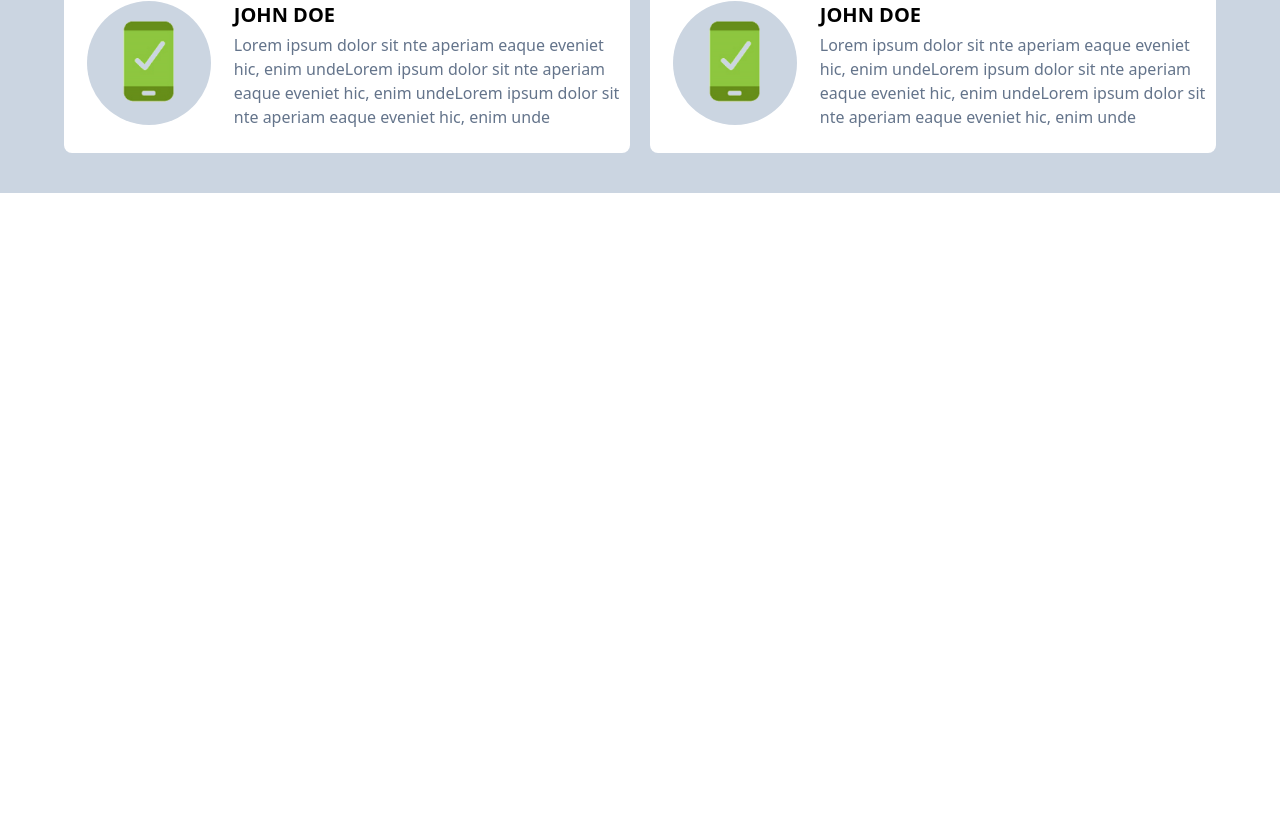
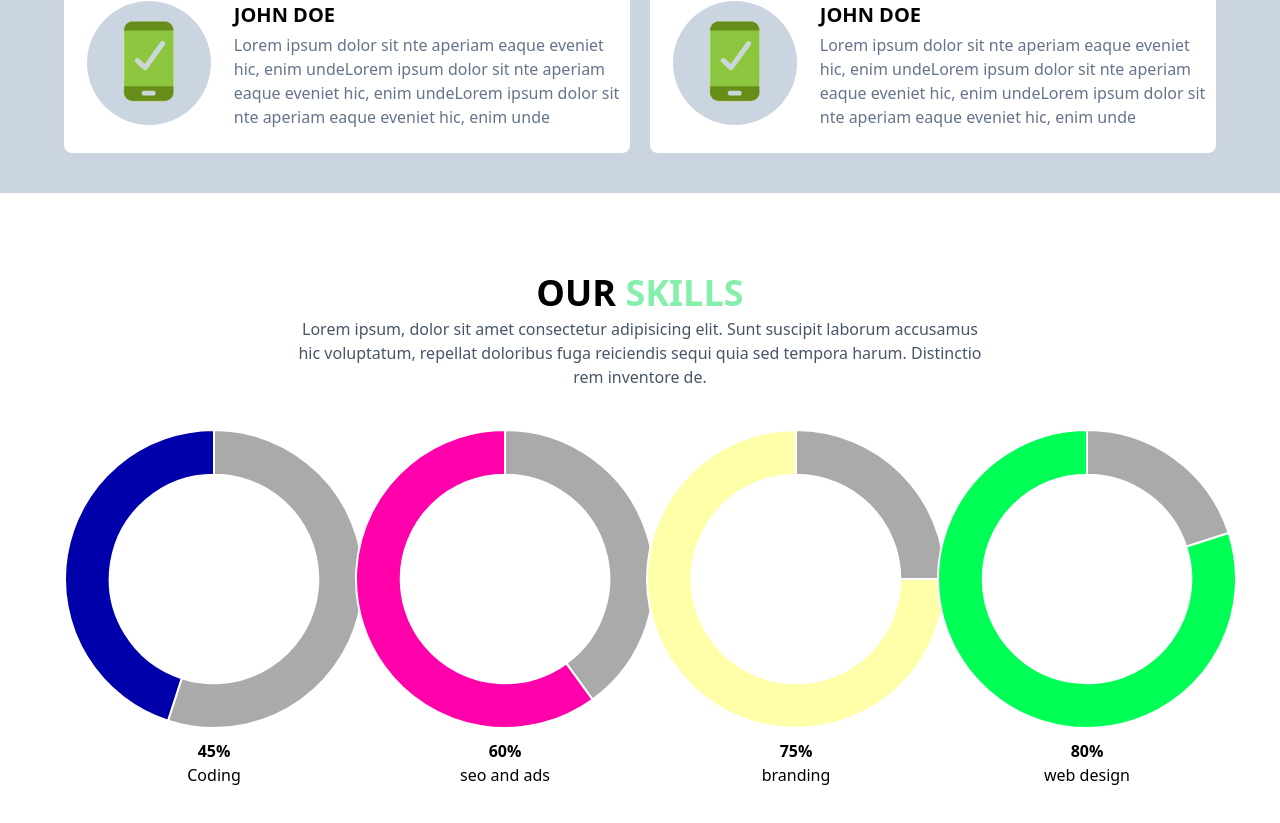
Before and after one commit to porashor/HighAgency, a React (Vite) app: page / in a window 1280 px wide. Shown: the part 4217-5040 px from the top of the page. Before the commit the page ends 4410 px from the top, so only its background shows below. Built offline with nearby package versions, Linux system fonts and the light colour scheme.

Commit message:
done the skill section

```diff
--- a/package.json
+++ b/package.json
@@ -11,8 +11,10 @@
   },
   "dependencies": {
     "autoprefixer": "^10.4.20",
+    "chart.js": "^4.4.4",
     "postcss": "^8.4.41",
     "react": "^18.3.1",
+    "react-chartjs-2": "^5.2.0",
     "react-dom": "^18.3.1",
     "react-icons": "^5.3.0",
     "react-parallax": "^3.5.1",
--- a/src/App.jsx
+++ b/src/App.jsx
@@ -9,6 +9,10 @@ import About from './Components/About';
 import Portfolio from './Components/Portfolio';
 import Progress from './Components/Progress';
 import People from './Components/People';
+import Skill from './Components/Skill';
+import 'chart.js/auto';
+import DoughnutChart from "../src/Components/Dog"
+
 
 const App = () => {
   return (
@@ -21,6 +25,7 @@ const App = () => {
       <Portfolio/>
       <Progress/>
       <People/>
+      <Skill/>
     </div>
   )
 }
--- /dev/null
+++ b/src/Components/Dog.jsx
@@ -0,0 +1,42 @@
+import React from 'react'
+import { Doughnut } from 'react-chartjs-2'
+
+const Dog = ({color, title, value, resV, per}) => {
+  console.log(color)
+  const data = {
+    labels: ["rest", title],
+    datasets: [
+      {
+        label: "coding",
+        backgroundColor: ["#aaa", color],
+        data: [resV,value]
+      }
+    ]
+  }
+  const options = {
+    cutout: '70%', // Adjust the inner radius to make it look like a donut
+    plugins: {
+      legend: {
+        display: false, // Hide the legend
+      },
+      tooltip: {
+        callbacks: {
+          label: function (tooltipItem) {
+            return `${tooltipItem.label}: ${tooltipItem.raw}%`;
+          },
+        },
+      },
+    },
+  };
+  return (
+    <div style={{ width: '300px', margin: '0 auto' }}>
+      <Doughnut data={data} options={options} />
+      <div style={{ textAlign: 'center', marginTop: '10px' }}>
+        <strong>{per}</strong>
+        <div>{title}</div>
+      </div>
+    </div>
+  )
+}
+
+export default Dog
--- /dev/null
+++ b/src/Components/Skill.jsx
@@ -0,0 +1,28 @@
+import React from 'react'
+import Header from './Header'
+import { Bar, Line } from 'react-chartjs-2'
+import Dog from './Dog'
+
+
+
+
+
+const Skill = () => {
+  return (
+    <div className='py-10'>
+      <div className='w-[90%] mx-auto'>
+        {/* header section  */}
+        <Header first={"our"} sec={"skills "}/>
+        {/* main body of skills  */}
+        <div className='grid grid-cols-1 md:grid-cols-2 xl:grid-cols-4 items-center  justify-center gap-3 '>
+          <Dog color={"#00a"} per={"45%"} title={"Coding"} value={45} resV={55}/>
+          <Dog color={"#f0a"} per={"60%"} title={"seo and ads"} value={60} resV={40}/>
+          <Dog color={"#ffa"} per={"75%"} title={"branding"} value={75} resV={25}/>
+          <Dog color={"#0f5"} per={"80%"} title={"web design"} value={80} resV={20}/>
+        </div>
+      </div>
+    </div>
+  )
+}
+
+export default Skill
```
Also changed, not shown: 1 other file (tests, documents, lock files or other folders).
